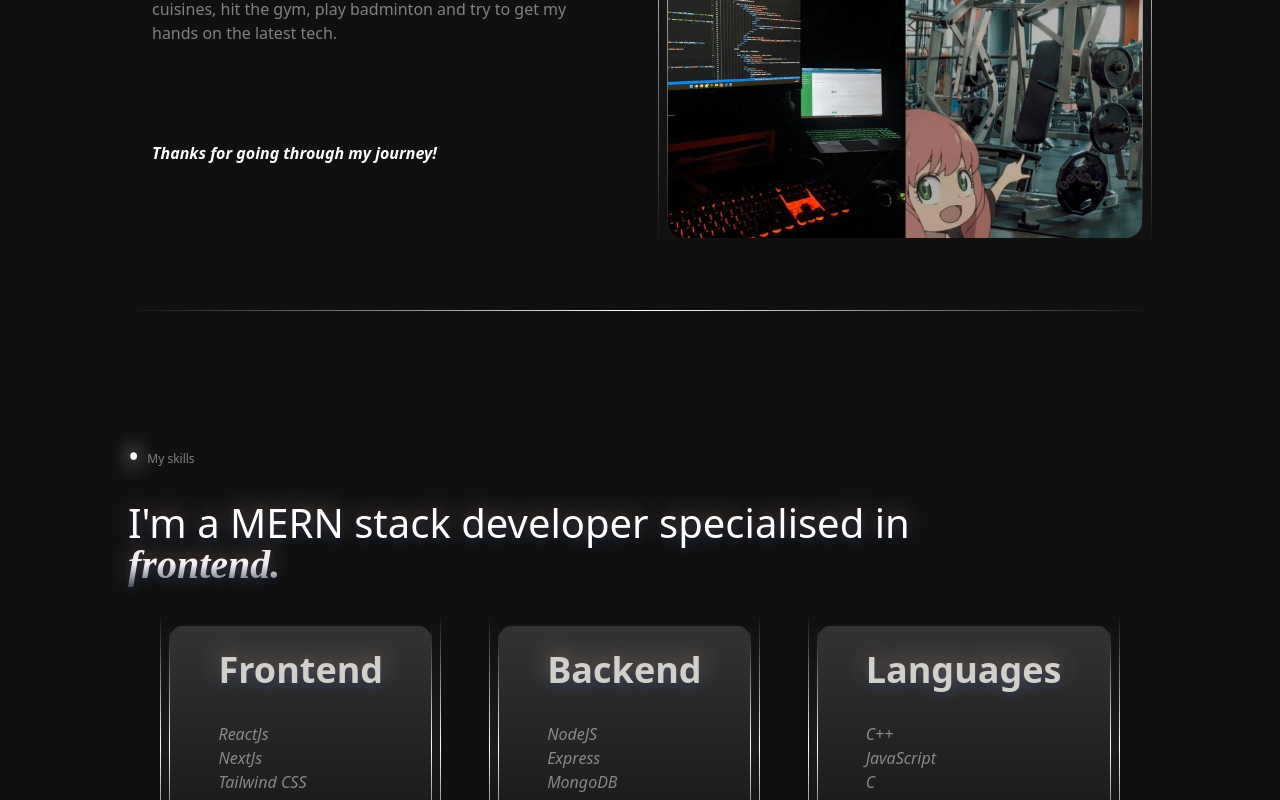
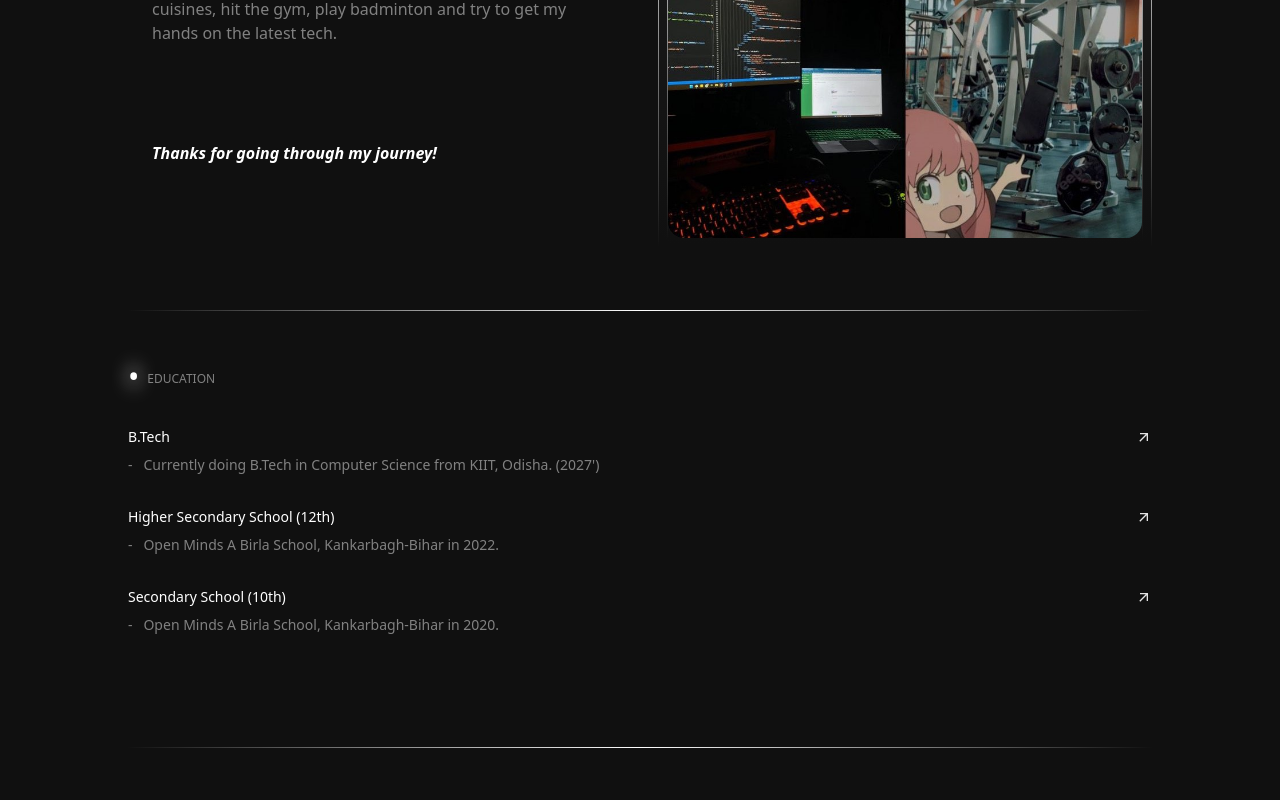
Before and after one commit to Shahan-nub/My-Website, a Next.js app: page /info in a window 1280 px wide. Shown: the part 2000-2800 px from the top of the page. Built offline with nearby package versions, Linux system fonts and the light colour scheme.

Commit message:
Added Education Section

```diff
--- /dev/null
+++ b/src/Constants/EducationConst.js
@@ -0,0 +1,17 @@
+export const EDUCATION = [
+  {
+    degree: "B.Tech",
+    place: "Currently doing B.Tech in Computer Science from KIIT, Odisha. (2027')",
+    link: "https://kiit.ac.in/",
+  },
+  {
+    degree: "Higher Secondary School (12th)",
+    place: "Open Minds A Birla School, Kankarbagh-Bihar in 2022.",
+    link: "https://birlaomk.aarnuk.com/",
+  },
+  {
+    degree: "Secondary School (10th)",
+    place: "Open Minds A Birla School, Kankarbagh-Bihar in 2020.",
+    link: "https://birlaomk.aarnuk.com/",
+  },
+];
--- a/src/app/info/page.jsx
+++ b/src/app/info/page.jsx
@@ -1,3 +1,4 @@
+import Education from "@/components/Education/Education";
 import HeroInfo from "@/components/HeroInfo/HeroInfo";
 import Skills from "@/components/Skills/Skills";
 
@@ -5,6 +6,7 @@
   return (
     <div className="flex flex-col items-center">
       <HeroInfo></HeroInfo>
+      <Education></Education>
       <Skills></Skills>
     </div>
   )
--- /dev/null
+++ b/src/components/Education/Education.jsx
@@ -0,0 +1,16 @@
+import BulletTitle from "../ui/BulletTitle";
+import EducationCard from "./EducationCard";
+import { EDUCATION } from "@/Constants/EducationConst";
+
+export default function Education() {
+  return (
+    <div className="w-[90vw] lg:w-[80vw] HBARS pb-12 lg:pb-20">
+      <BulletTitle title="EDUCATION"></BulletTitle>
+     {EDUCATION.map(({degree,place,link}) => {
+        return(
+            <EducationCard degree={degree} place={place} link={link}/>
+        )
+     })}
+    </div>
+  )
+}
--- /dev/null
+++ b/src/components/Education/EducationCard.jsx
@@ -0,0 +1,15 @@
+import Link from "next/link";
+import { MdArrowOutward } from "react-icons/md";
+export default function EducationCard({ degree, place,link }) {
+  return (
+    <div className="w-full flex flex-col gap-2 my-5 lg:my-8">
+      <div className="flex justify-between items-center">
+        <h4 className="text-xs lg:text-sm text-white font-medium">{degree} &nbsp;</h4>
+      <Link href={link}><MdArrowOutward className="text-[#e4e4e4]"></MdArrowOutward></Link>
+      </div>
+        <p className="text-xs lg:text-sm text-color-1 font-light w-[85%] lg:w-full">
+          - &nbsp; {place}
+        </p>
+    </div>
+  );
+}
--- a/src/components/Footer/Footer.jsx
+++ b/src/components/Footer/Footer.jsx
@@ -16,7 +16,7 @@
       transition={{duration:.6,type:"tween",delay:.5}}
       viewport={{once:true}}
       >
-        <div className="border shadow-[0_0_40px_1px_#5d5b5b] border-[#e3e2dd] p-[2px] w-max rounded-3xl hidden lg:inline-block">
+        <div className="border shadow-[0_0_40px_1px_#5d5b5b] border-[#e3e2dd] p-[2px] w-max rounded-3xl hidden lg:inline-block mt-8">
           <Image
             src="/logo.jpg"
             width={70}
--- a/src/components/HeroInfo/AboutMe.jsx
+++ b/src/components/HeroInfo/AboutMe.jsx
@@ -1,6 +1,7 @@
 "use client"
 import {motion} from "framer-motion";
 import Headings from "../ui/Headings";
+import BulletTitle from "../ui/BulletTitle";
 
 export default function AboutMe() {
   return (
@@ -10,12 +11,7 @@
     transition={{duration:1,type:'tween',delay:.8}}
     viewport={{once:true}}
     >
-      <div className="text-color-1 flex lg:mb-7 mb-4  gap-1 lg:gap-2">
-        <span className="DOT text-white text-lg lg:text-3xl">•</span>
-        <span className="font-medium text-xs self-center lg:tex-sm pt-[3px] lg:pt-1">
-          ABOUT ME
-        </span>
-      </div>
+      <BulletTitle title="ABOUT ME"/>
       <Headings
         normalText="I'm passionate about creating beautiful websites with amazing"
         spanText="user experience."
--- a/src/components/Skills/Skills.jsx
+++ b/src/components/Skills/Skills.jsx
@@ -6,7 +6,7 @@
 
 export default function Skills() {
   return (
-    <div className="flex flex-col my-8 mb-16 lg:my-12 lg:w-[80vw] w-[90vw] items-center">
+    <div className="flex flex-col my-8 mb-20 lg:my-12 lg:w-[80vw] w-[90vw] items-center">
       <SkillsTitle></SkillsTitle>
       <SkillsMap></SkillsMap>
     </div>
--- a/src/components/Skills/SkillsTitle.jsx
+++ b/src/components/Skills/SkillsTitle.jsx
@@ -1,6 +1,7 @@
 "use client"
 import { motion } from "framer-motion";
 import Headings from "../ui/Headings";
+import BulletTitle from "../ui/BulletTitle";
 
 export default function SkillsTitle() {
   return (
@@ -10,12 +11,7 @@
     transition={{duration:1,type:'tween'}}
     viewport={{once:true}}
     >
-      <div className="text-color-1 flex mb-4 lg:mb-7  gap-1 lg:gap-2">
-        <span className="DOT text-white text-lg lg:text-3xl">•</span>
-        <span className="font-medium text-xs self-center lg:tex-sm pt-[3px] lg:pt-1">
-          My skills
-        </span>
-      </div>
+      <BulletTitle title="MY SKILLS"></BulletTitle>
       <Headings
         normalText="I'm a MERN stack developer specialised in"
         spanText="frontend."
--- /dev/null
+++ b/src/components/ui/BulletTitle.jsx
@@ -0,0 +1,11 @@
+
+export default function BulletTitle({title}) {
+  return (
+    <div className="text-color-1 flex mb-4 lg:mb-7  gap-1 lg:gap-2">
+        <span className="DOT text-white text-lg lg:text-3xl">•</span>
+        <span className="font-medium text-xs self-center lg:tex-sm pt-[3px] lg:pt-1">
+          {title}
+        </span>
+      </div>
+  )
+}
```
